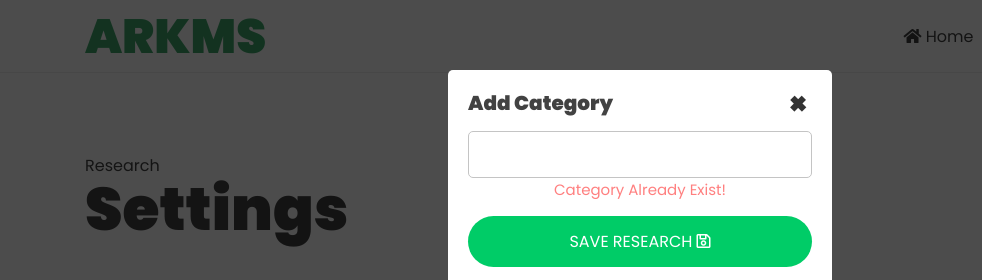
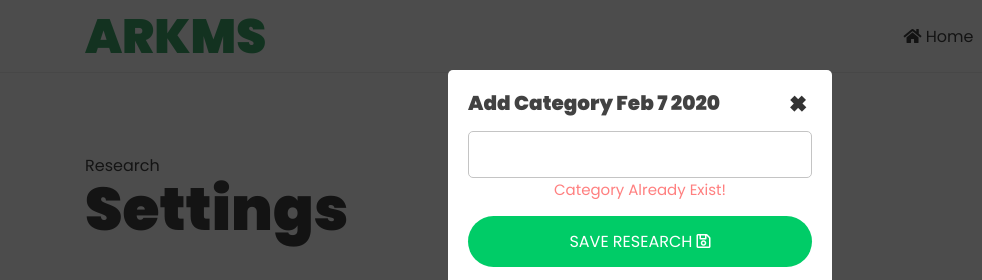
Before and after one commit to jhonny-dichoso/arkms-html, a plain HTML site: page admin-settings.html in a window 1280 px wide. Both pictures are taken after a click on the link "ADD RESEARCH CATEGORY". Shown: the top 280 px of the page, 0-982 px from the left. Drawn offline with nearby package versions, Linux system fonts and the light colour scheme.

```diff
--- a/admin-settings.html
+++ b/admin-settings.html
@@ -78,11 +78,10 @@
 			<div class="col-lg-12 col-md-12 col-sm-12">
 				<div id="add-category" class="overlay">
 					<div class="popup">
-						<h3 class="mb--20">Add Category</h3>
+						<h3 class="mb--20">Add Category Feb 7 2020</h3>
 						<a class="close" href="#">&times;</a>
 						<div class="content">
 							<form action="">
-
 								<input type="text" class="" placeholder="" />
 								<p class="text-center"> <label for="" class="error-caption">Category Already Exist!</label> </p>
 								<button type="submit" class="btn--green" id="btnSaveResearch"> SAVE RESEARCH <i class="far fa-save"></i></button>
```
